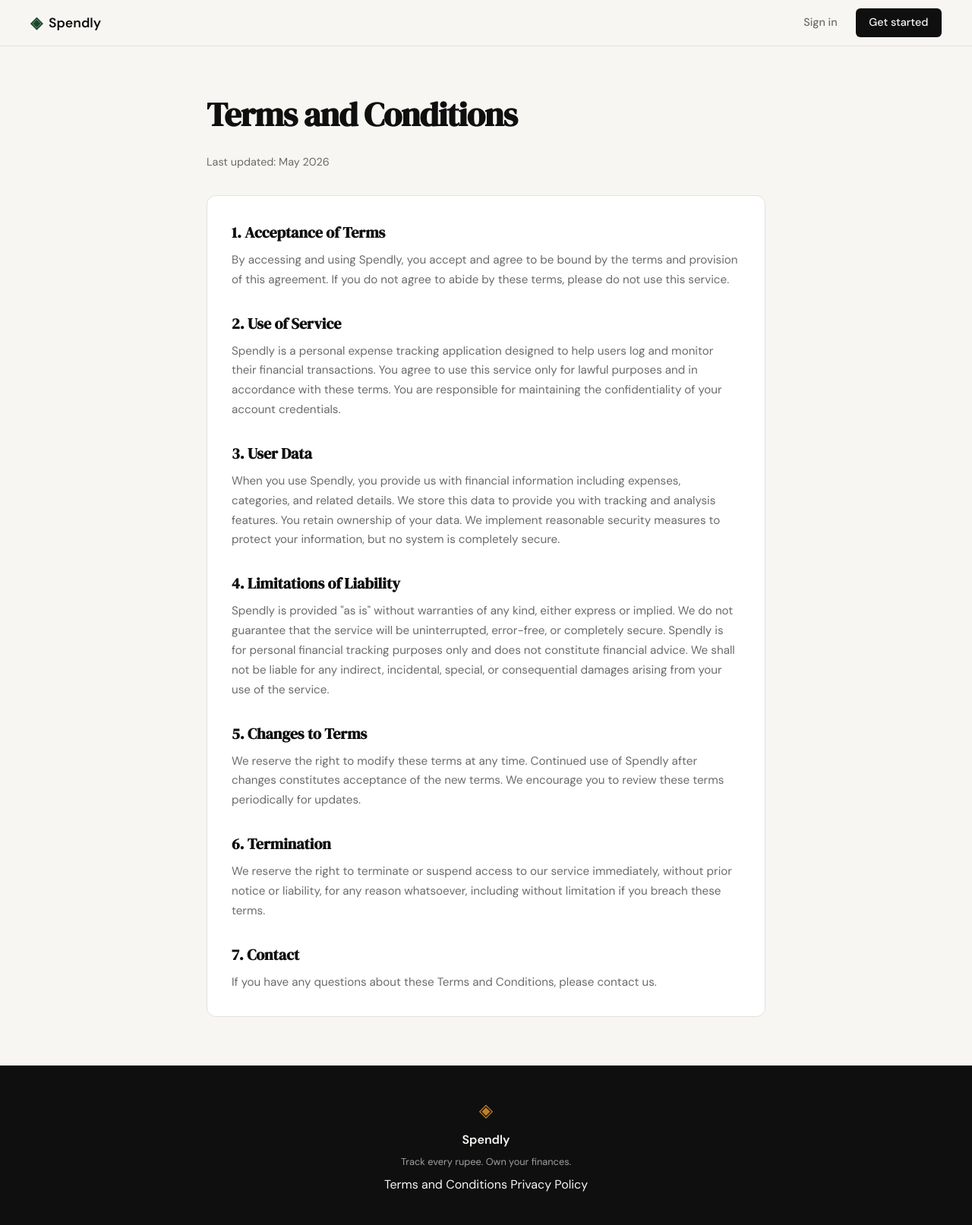
After one commit to A327-create/spendly, a Flask app: page /terms in a window 1280 px wide. The commit adds this page. Shown: the whole page at 76% size. Run offline with Flask 3, Linux system fonts and the light colour scheme.

Commit message:
landing: add terms and conditions page and route

```diff
--- a/app.py
+++ b/app.py
@@ -20,6 +20,11 @@ def register():
 @app.route("/login")
 def login():
     return render_template("login.html")
+
+
+@app.route("/terms")
+def terms():
+    return render_template("terms.html")
 
 
 # ------------------------------------------------------------------ #
--- a/static/css/style.css
+++ b/static/css/style.css
@@ -529,3 +529,59 @@ a { color: inherit; text-decoration: none; }
     .nav-links a:not(.nav-cta) { display: none; }
     .hero { padding: 3rem 1rem 2rem; }
 }
+
+/* ------------------------------------------------------------------ */
+/* Terms & Privacy pages                                               */
+/* ------------------------------------------------------------------ */
+
+.terms-section {
+    padding: 4rem 2rem;
+    max-width: 800px;
+    margin: 0 auto;
+}
+
+.terms-container {
+    display: flex;
+    flex-direction: column;
+    gap: 1.5rem;
+}
+
+.terms-title {
+    font-family: var(--font-display);
+    font-size: clamp(2rem, 4vw, 2.75rem);
+    color: var(--ink);
+    line-height: 1.2;
+    letter-spacing: -0.02em;
+}
+
+.terms-updated {
+    font-size: 0.9rem;
+    color: var(--ink-muted);
+}
+
+.terms-card {
+    background: var(--paper-card);
+    border: 1px solid var(--border);
+    border-radius: var(--radius-md);
+    padding: 2rem;
+    margin-top: 0.5rem;
+}
+
+.terms-content {
+    display: flex;
+    flex-direction: column;
+    gap: 1.75rem;
+}
+
+.terms-item h2 {
+    font-family: var(--font-display);
+    font-size: 1.25rem;
+    color: var(--ink);
+    margin-bottom: 0.5rem;
+}
+
+.terms-item p {
+    font-size: 0.95rem;
+    color: var(--ink-muted);
+    line-height: 1.7;
+}
--- a/templates/base.html
+++ b/templates/base.html
@@ -35,7 +35,7 @@
             <span class="footer-name">Spendly</span>
             <p class="footer-copy">Track every rupee. Own your finances.</p>
         <div class="footer-links">
-            <a href="#">Terms and Conditions</a>
+            <a href="{{ url_for('terms') }}">Terms and Conditions</a>
             <a href="#">Privacy Policy</a>
         </div>
         </div>
@@ -44,4 +44,5 @@
     <script src="{{ url_for('static', filename='js/main.js') }}"></script>
     {% block scripts %}{% endblock %}
 </body>
+
 </html>
--- /dev/null
+++ b/templates/terms.html
@@ -0,0 +1,51 @@
+{% extends "base.html" %}
+
+{% block title %}Terms and Conditions - Spendly{% endblock %}
+
+{% block content %}
+<section class="terms-section">
+    <div class="terms-container">
+        <h1 class="terms-title">Terms and Conditions</h1>
+        <p class="terms-updated">Last updated: May 2026</p>
+
+        <div class="terms-card">
+            <div class="terms-content">
+                <section class="terms-item">
+                    <h2>1. Acceptance of Terms</h2>
+                    <p>By accessing and using Spendly, you accept and agree to be bound by the terms and provision of this agreement. If you do not agree to abide by these terms, please do not use this service.</p>
+                </section>
+
+                <section class="terms-item">
+                    <h2>2. Use of Service</h2>
+                    <p>Spendly is a personal expense tracking application designed to help users log and monitor their financial transactions. You agree to use this service only for lawful purposes and in accordance with these terms. You are responsible for maintaining the confidentiality of your account credentials.</p>
+                </section>
+
+                <section class="terms-item">
+                    <h2>3. User Data</h2>
+                    <p>When you use Spendly, you provide us with financial information including expenses, categories, and related details. We store this data to provide you with tracking and analysis features. You retain ownership of your data. We implement reasonable security measures to protect your information, but no system is completely secure.</p>
+                </section>
+
+                <section class="terms-item">
+                    <h2>4. Limitations of Liability</h2>
+                    <p>Spendly is provided "as is" without warranties of any kind, either express or implied. We do not guarantee that the service will be uninterrupted, error-free, or completely secure. Spendly is for personal financial tracking purposes only and does not constitute financial advice. We shall not be liable for any indirect, incidental, special, or consequential damages arising from your use of the service.</p>
+                </section>
+
+                <section class="terms-item">
+                    <h2>5. Changes to Terms</h2>
+                    <p>We reserve the right to modify these terms at any time. Continued use of Spendly after changes constitutes acceptance of the new terms. We encourage you to review these terms periodically for updates.</p>
+                </section>
+
+                <section class="terms-item">
+                    <h2>6. Termination</h2>
+                    <p>We reserve the right to terminate or suspend access to our service immediately, without prior notice or liability, for any reason whatsoever, including without limitation if you breach these terms.</p>
+                </section>
+
+                <section class="terms-item">
+                    <h2>7. Contact</h2>
+                    <p>If you have any questions about these Terms and Conditions, please contact us.</p>
+                </section>
+            </div>
+        </div>
+    </div>
+</section>
+{% endblock %}
```
Also changed, not shown: file.txt (+11 -0 lines).
